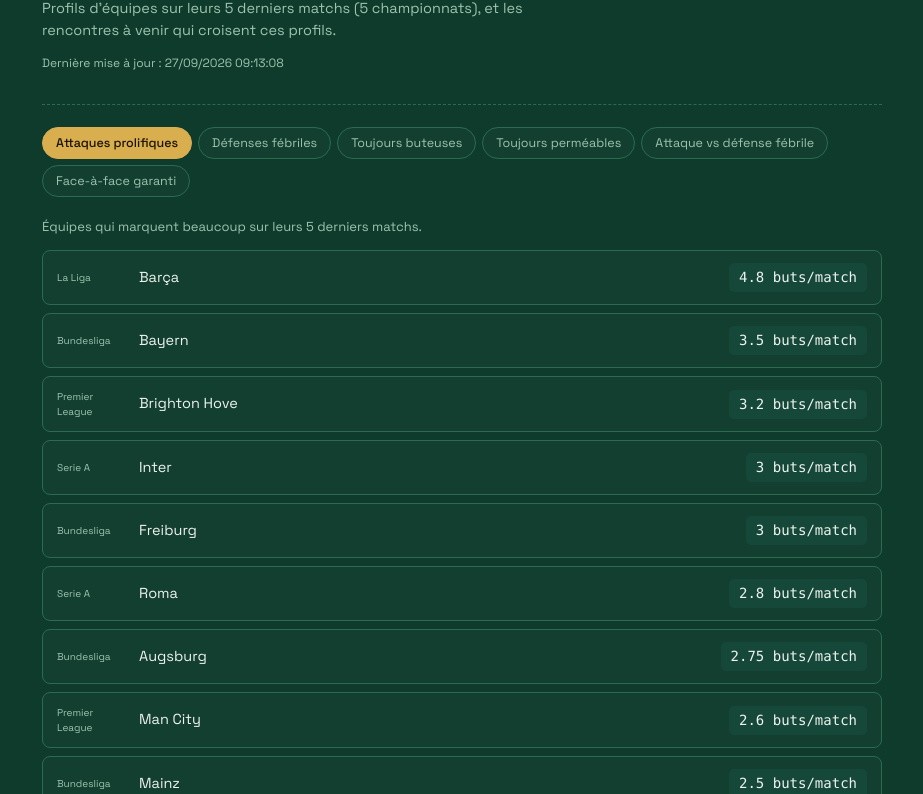
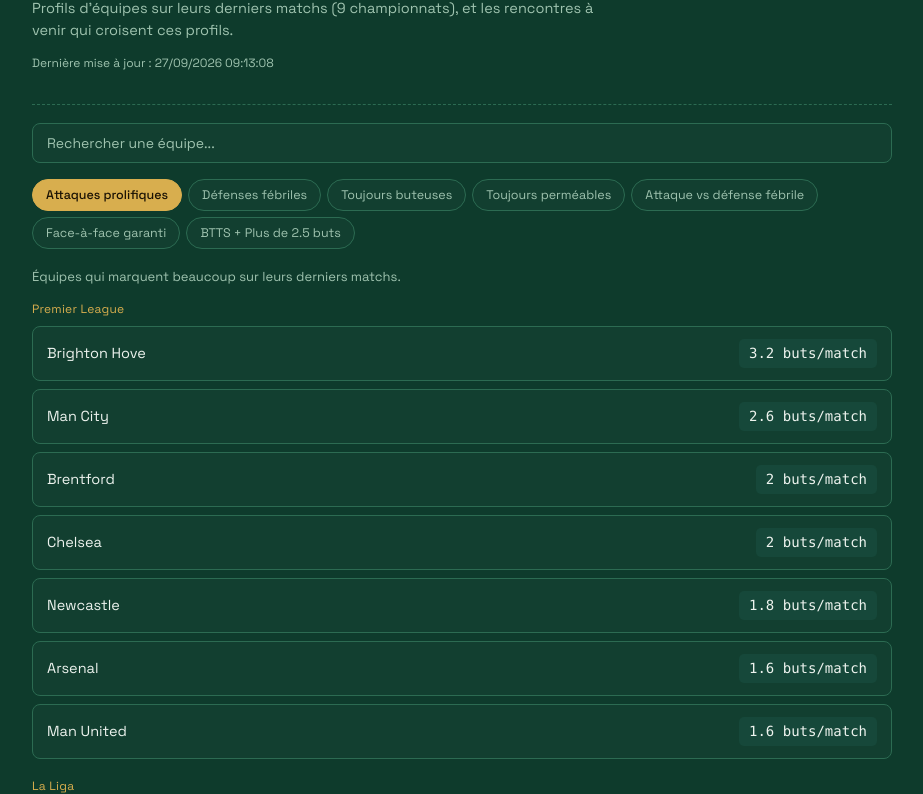
Before and after one commit to sallekarim08/2-quipes-marquent-TP-2-5, a plain HTML site: page index.html in a window 1280 px wide. Shown: the part 94-888 px from the top of the page, without its empty margins (178-1101 px from the left). Drawn offline with Linux system fonts and the light colour scheme.

Commit message:
Update index.html

```diff
--- a/index.html
+++ b/index.html
@@ -18,19 +18,22 @@
 }
 *{box-sizing:border-box}
 body{margin:0;background:var(--bg);color:var(--text);font-family:var(--sans);line-height:1.5}
-.wrap{max-width:880px;margin:0 auto;padding:32px 20px 60px}
-header{padding-bottom:20px;border-bottom:1px dashed var(--line);margin-bottom:22px}
+.wrap{max-width:900px;margin:0 auto;padding:32px 20px 60px}
+header{padding-bottom:20px;border-bottom:1px dashed var(--line);margin-bottom:18px}
 h1{font-size:clamp(26px,5vw,36px);margin:0 0 6px;font-weight:700}
-.sub{color:var(--muted);max-width:60ch;margin:0;font-size:14.5px}
+.sub{color:var(--muted);max-width:64ch;margin:0;font-size:14.5px}
 .updated{color:var(--muted);font-size:12px;margin-top:12px}
-.tabs{display:flex;gap:6px;margin-bottom:20px;flex-wrap:wrap}
+.search{width:100%;padding:10px 14px;margin-bottom:16px;background:var(--surface);border:1px solid var(--line);border-radius:8px;color:var(--text);font-family:var(--sans);font-size:14px}
+.search::placeholder{color:var(--muted)}
+.tabs{display:flex;gap:6px;margin-bottom:18px;flex-wrap:wrap}
 .tab{background:var(--surface);border:1px solid var(--line);color:var(--muted);padding:7px 13px;border-radius:20px;font-family:var(--sans);font-size:12.5px;cursor:pointer}
 .tab.active{background:var(--gold);border-color:var(--gold);color:#1A1204;font-weight:500}
 .view{display:none}
 .view.active{display:block}
 .desc{color:var(--muted);font-size:13px;margin:0 0 14px}
+.leaguehead{color:var(--gold);font-size:12px;letter-spacing:.02em;margin:18px 0 8px}
+.leaguehead:first-child{margin-top:0}
 .row{display:flex;align-items:center;gap:12px;padding:12px 14px;background:var(--surface);border:1px solid var(--line);border-radius:8px;margin-bottom:8px}
-.row .lg{font-size:10px;color:var(--muted);width:70px;flex-shrink:0}
 .name{flex:1;min-width:0;font-size:14.5px}
 .stat{font-family:var(--mono);font-size:14px;background:var(--surface2);padding:4px 10px;border-radius:5px;white-space:nowrap}
 .tag{font-size:11px;padding:5px 10px;border-radius:20px;white-space:nowrap;flex-shrink:0;font-weight:500}
@@ -46,25 +49,32 @@
 <div class="wrap">
 <header>
   <h1>BTTS Radar</h1>
-  <p class="sub">Profils d'équipes sur leurs 5 derniers matchs (5 championnats), et les rencontres à venir qui croisent ces profils.</p>
+  <p class="sub">Profils d'équipes sur leurs derniers matchs (9 championnats), et les rencontres à venir qui croisent ces profils.</p>
   <p class="updated" id="updated"></p>
 </header>
 
+<input type="text" class="search" id="search" placeholder="Rechercher une équipe...">
 <div class="tabs" id="tabs"></div>
 <div id="views"></div>
 
-<footer>Données : football-data.org, mises à jour toutes les 3 heures. « Beaucoup » = moyenne ≥ 1.6 but/match sur les 5 derniers matchs. « Toujours » = présent à chacun de ces matchs. Un indice de forme récente, pas une prédiction garantie.</footer>
+<footer>Données : football-data.org, mises à jour toutes les 3 heures. « Beaucoup » = moyenne ≥ 1.6 but/match. « Toujours » = présent à chaque match de l'échantillon (jusqu'à 20 derniers matchs, minimum 5). Un indice de forme récente, pas une prédiction garantie.</footer>
 </div>
 
 <script>
+const LEAGUE_ORDER = ["Premier League","La Liga","Serie A","Bundesliga","Ligue 1","Eredivisie","Primeira Liga","Brasileirão","Championship"];
+
 const TABS = [
-  {id:"attaque", label:"Attaques prolifiques", desc:"Équipes qui marquent beaucoup sur leurs 5 derniers matchs."},
-  {id:"defense", label:"Défenses fébriles", desc:"Équipes qui encaissent beaucoup sur leurs 5 derniers matchs."},
-  {id:"toujoursBut", label:"Toujours buteuses", desc:"Équipes qui ont marqué à chacun de leurs 5 derniers matchs."},
-  {id:"toujoursEnc", label:"Toujours perméables", desc:"Équipes qui ont encaissé à chacun de leurs 5 derniers matchs."},
-  {id:"attaqueVsDef", label:"Attaque vs défense fébrile", desc:"Matchs à venir : une équipe qui marque beaucoup affronte une équipe qui encaisse beaucoup."},
-  {id:"faceAFace", label:"Face-à-face garanti", desc:"Matchs à venir : une équipe toujours buteuse affronte une équipe toujours perméable."},
+  {id:"attaque", label:"Attaques prolifiques", desc:"Équipes qui marquent beaucoup sur leurs derniers matchs.", type:"team"},
+  {id:"defense", label:"Défenses fébriles", desc:"Équipes qui encaissent beaucoup sur leurs derniers matchs.", type:"team"},
+  {id:"toujoursBut", label:"Toujours buteuses", desc:"Équipes qui ont marqué à chacun de leurs derniers matchs.", type:"team"},
+  {id:"toujoursEnc", label:"Toujours perméables", desc:"Équipes qui ont encaissé à chacun de leurs derniers matchs.", type:"team"},
+  {id:"attaqueVsDef", label:"Attaque vs défense fébrile", desc:"Matchs à venir : une équipe qui marque beaucoup affronte une équipe qui encaisse beaucoup.", type:"match"},
+  {id:"faceAFace", label:"Face-à-face garanti", desc:"Matchs à venir : une équipe toujours buteuse affronte une équipe toujours perméable.", type:"match"},
+  {id:"bttsOver25", label:"BTTS + Plus de 2.5 buts", desc:"Matchs à venir où les deux équipes marquent probablement, avec plus de 2.5 buts au total.", type:"match"},
 ];
+
+let curTab = TABS[0].id, curSearch = "";
+let lists = {};
 
 document.getElementById('tabs').innerHTML = TABS.map((t,i)=>
   `<button class="tab${i===0?' active':''}" data-id="${t.id}">${t.label}</button>`).join('');
@@ -76,17 +86,44 @@
   document.querySelectorAll('.view').forEach(x=>x.classList.remove('active'));
   b.classList.add('active');
   document.getElementById('v-'+b.dataset.id).classList.add('active');
+  curTab = b.dataset.id; renderTab(curTab);
+});
+document.getElementById('search').addEventListener('input', (e)=>{
+  curSearch = e.target.value.trim().toLowerCase();
+  renderTab(curTab);
 });
 
+function groupByLeague(items){
+  const groups = {};
+  items.forEach(it => { (groups[it.league] ||= []).push(it); });
+  const order = [...LEAGUE_ORDER, ...Object.keys(groups).filter(l=>!LEAGUE_ORDER.includes(l))];
+  return order.filter(l=>groups[l]?.length).map(l=>[l, groups[l]]);
+}
 function teamRow(t, statLabel, statValue){
-  return `<div class="row"><span class="lg">${t.league}</span>
-    <div class="name">${t.name}</div>
-    <span class="stat">${statValue} ${statLabel}</span></div>`;
+  return `<div class="row"><div class="name">${t.name}</div><span class="stat">${statValue} ${statLabel}</span></div>`;
 }
 function matchRow(m, reasonHtml){
   const date = new Date(m.date).toLocaleDateString('fr-FR',{day:'numeric',month:'short'});
   return `<div class="row matchup"><div class="teams"><span>${m.home} vs ${m.away}</span><span class="stat">${date}</span></div>
     <div class="tags">${reasonHtml}</div></div>`;
+}
+function vide(){ return '<p style="color:var(--muted)">Rien à afficher pour le moment.</p>'; }
+
+function renderTab(id){
+  const tab = TABS.find(t=>t.id===id);
+  let items = lists[id] || [];
+  if(curSearch){
+    items = tab.type==="team"
+      ? items.filter(t=>t.name.toLowerCase().includes(curSearch))
+      : items.filter(m=>(m.home+" "+m.away).toLowerCase().includes(curSearch));
+  }
+  const groups = groupByLeague(items);
+  const target = document.getElementById('list-'+id);
+  if(!groups.length){ target.innerHTML = vide(); return; }
+  target.innerHTML = groups.map(([league, rows])=>{
+    const rowsHtml = rows.map(it => tab.renderRow(it)).join('');
+    return `<div class="leaguehead">${league}</div>${rowsHtml}`;
+  }).join('');
 }
 
 async function init(){
@@ -98,46 +135,52 @@
     if(data.updatedAt) document.getElementById('updated').textContent =
       'Dernière mise à jour : ' + new Date(data.updatedAt).toLocaleString('fr-FR');
 
-    const attaque = teams.filter(t=>t.marqueBeaucoup).sort((a,b)=>b.avgScored-a.avgScored);
-    const defense = teams.filter(t=>t.encaisseBeaucoup).sort((a,b)=>b.avgConceded-a.avgConceded);
-    const toujoursBut = teams.filter(t=>t.marqueToujours);
-    const toujoursEnc = teams.filter(t=>t.encaisseToujours);
-    const attaqueVsDef = upcoming.filter(m=>m.attackVsLeaky);
-    const faceAFace = upcoming.filter(m=>m.certainGoal);
+    TABS.find(t=>t.id==="attaque").renderRow = t => teamRow(t,'buts/match',t.avgScored);
+    TABS.find(t=>t.id==="defense").renderRow = t => teamRow(t,'encaissés/match',t.avgConceded);
+    TABS.find(t=>t.id==="toujoursBut").renderRow = t => teamRow(t,`/${t.n} matchs`,t.n);
+    TABS.find(t=>t.id==="toujoursEnc").renderRow = t => teamRow(t,`/${t.n} matchs`,t.n);
 
-    document.getElementById('list-attaque').innerHTML =
-      attaque.map(t=>teamRow(t,'buts/match',t.avgScored)).join('') || vide();
-    document.getElementById('list-defense').innerHTML =
-      defense.map(t=>teamRow(t,'encaissés/match',t.avgConceded)).join('') || vide();
-    document.getElementById('list-toujoursBut').innerHTML =
-      toujoursBut.map(t=>teamRow(t,`/${t.n} matchs`,t.n)).join('') || vide();
-    document.getElementById('list-toujoursEnc').innerHTML =
-      toujoursEnc.map(t=>teamRow(t,`/${t.n} matchs`,t.n)).join('') || vide();
+    lists.attaque = teams.filter(t=>t.marqueBeaucoup).sort((a,b)=>b.avgScored-a.avgScored);
+    lists.defense = teams.filter(t=>t.encaisseBeaucoup).sort((a,b)=>b.avgConceded-a.avgConceded);
+    lists.toujoursBut = teams.filter(t=>t.marqueToujours);
+    lists.toujoursEnc = teams.filter(t=>t.encaisseToujours);
 
-    document.getElementById('list-attaqueVsDef').innerHTML = attaqueVsDef.map(m=>{
+    TABS.find(t=>t.id==="attaqueVsDef").renderRow = m => {
       const tags = [];
       if(m.home_p.marqueBeaucoup) tags.push(`<span class="tag gold">${m.home} marque beaucoup</span>`);
       if(m.away_p.encaisseBeaucoup) tags.push(`<span class="tag red">${m.away} encaisse beaucoup</span>`);
       if(m.away_p.marqueBeaucoup) tags.push(`<span class="tag gold">${m.away} marque beaucoup</span>`);
       if(m.home_p.encaisseBeaucoup) tags.push(`<span class="tag red">${m.home} encaisse beaucoup</span>`);
       return matchRow(m, tags.join(''));
-    }).join('') || vide();
-
-    document.getElementById('list-faceAFace').innerHTML = faceAFace.map(m=>{
+    };
+    TABS.find(t=>t.id==="faceAFace").renderRow = m => {
       const tags = [];
       if(m.home_p.marqueToujours) tags.push(`<span class="tag gold">${m.home} toujours buteuse</span>`);
       if(m.away_p.encaisseToujours) tags.push(`<span class="tag red">${m.away} toujours perméable</span>`);
       if(m.away_p.marqueToujours) tags.push(`<span class="tag gold">${m.away} toujours buteuse</span>`);
       if(m.home_p.encaisseToujours) tags.push(`<span class="tag red">${m.home} toujours perméable</span>`);
       return matchRow(m, tags.join(''));
-    }).join('') || vide();
+    };
+    TABS.find(t=>t.id==="bttsOver25").renderRow = m => {
+      const avgGoals = Math.round(((m.home_p.avgGoalsMatch + m.away_p.avgGoalsMatch)/2)*10)/10;
+      const tags = [
+        `<span class="tag gold">${m.home} marque ${m.home_p.pctScored}%</span>`,
+        `<span class="tag gold">${m.away} marque ${m.away_p.pctScored}%</span>`,
+        `<span class="tag red">~${avgGoals} buts/match en moyenne</span>`,
+      ];
+      return matchRow(m, tags.join(''));
+    };
 
+    lists.attaqueVsDef = upcoming.filter(m=>m.attackVsLeaky);
+    lists.faceAFace = upcoming.filter(m=>m.certainGoal);
+    lists.bttsOver25 = upcoming.filter(m=>m.bttsOver25);
+
+    renderTab(curTab);
   }catch(e){
     document.getElementById('views').innerHTML =
       '<p style="color:var(--muted)">Données indisponibles pour le moment. Le prochain passage de la GitHub Action va les générer.</p>';
   }
 }
-function vide(){ return '<p style="color:var(--muted)">Aucune équipe ne correspond pour le moment.</p>'; }
 init();
 </script>
 </body>
```
